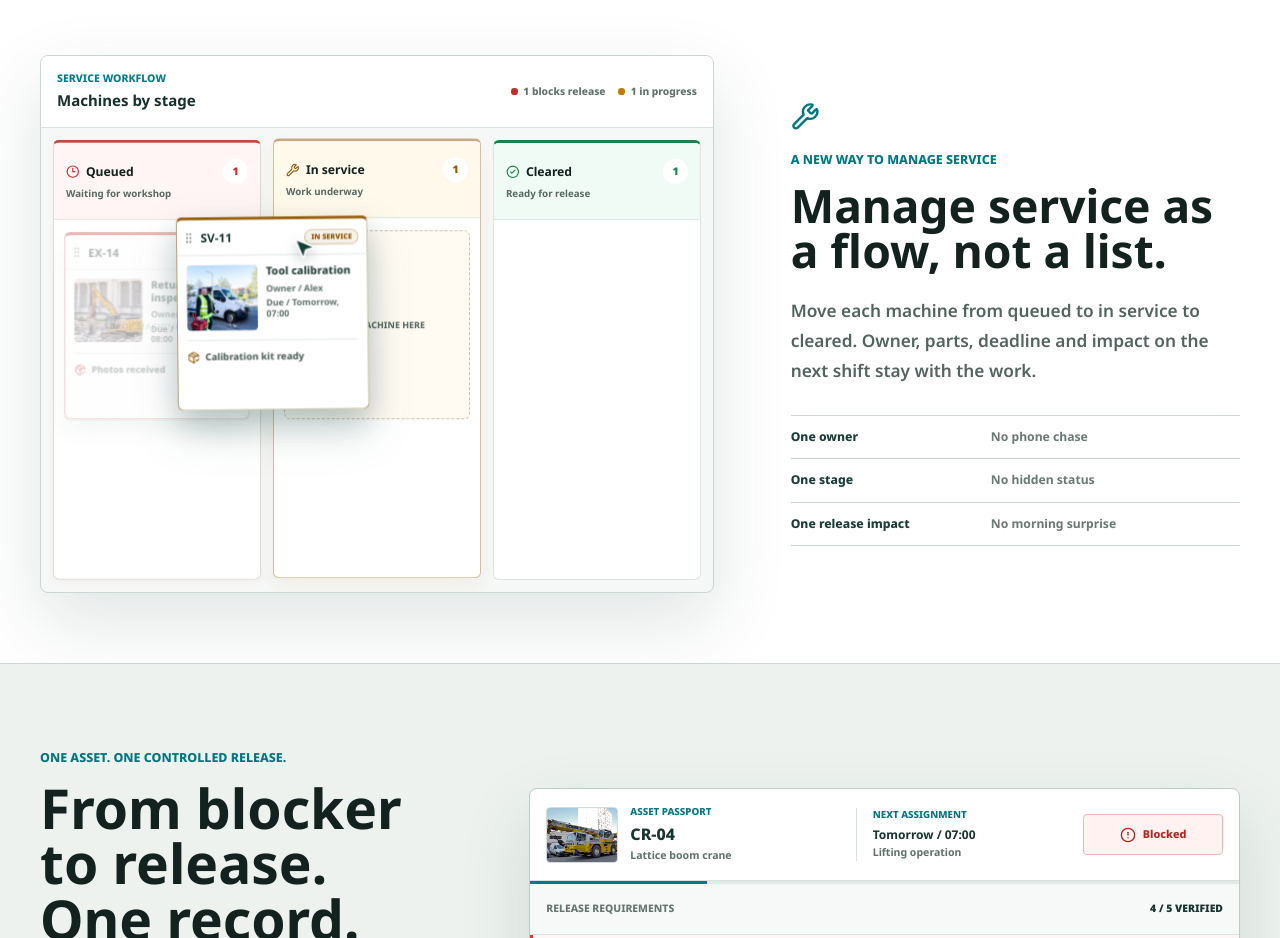
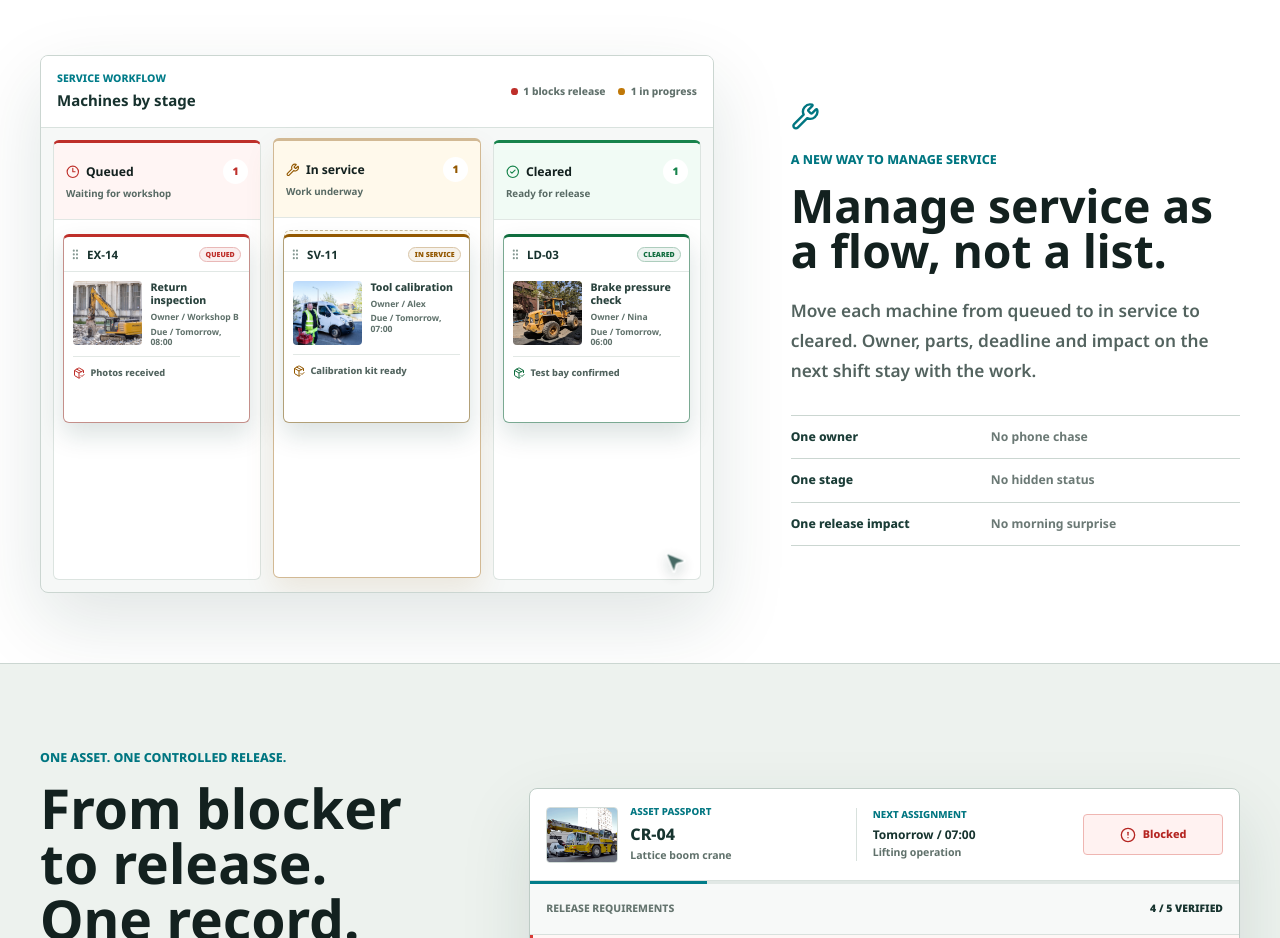
Before and after one commit to gkaragioul/FleetLever, a Next.js app: page /landing in a window 1280 px wide. Shown: the part 3940-4878 px from the top of the page. Built offline with nearby package versions, Linux system fonts and the light colour scheme; no server answers.

Commit message:
fix(site): keep cleared cards out of cursor loop

```diff
--- a/scripts/verify-commercial-ui.mjs
+++ b/scripts/verify-commercial-ui.mjs
@@ -436,6 +436,40 @@
     if (landedState.cursorPhase !== "parked") failures.push(`${name}: service cursor did not retreat after release`);
     if (landedState.cursorOpacity < 0.55) failures.push(`${name}: service cursor disappears after release`);
     if (landedState.cursorGripDelta < 24) failures.push(`${name}: service cursor remains coupled to the card after release`);
+
+    await motionPage.mouse.move(4, 4);
+    await motionPage.waitForFunction(
+      (selector) => {
+        const section = document.querySelector(selector);
+        return (
+          section?.getAttribute("data-service-stage") === "cleared" &&
+          section?.getAttribute("data-service-cursor-phase") === "parked"
+        );
+      },
+      '[data-animation="service-kanban"]',
+      { timeout: 3_500 },
+    );
+    await motionPage.waitForFunction(
+      (selector) => {
+        const section = document.querySelector(selector);
+        const phase = section?.getAttribute("data-service-cursor-phase");
+        return (
+          section?.getAttribute("data-service-stage") === "queued" ||
+          (section?.querySelector("[data-service-cursor]")?.getAttribute("data-cursor-from") === "cleared" &&
+            phase !== "parked")
+        );
+      },
+      '[data-animation="service-kanban"]',
+      { timeout: 2_500 },
+    );
+    const clearedRollover = await board.evaluate((section) => ({
+      stage: section.getAttribute("data-service-stage"),
+      cursorPhase: section.getAttribute("data-service-cursor-phase"),
+      cursorFrom: section.querySelector("[data-service-cursor]")?.getAttribute("data-cursor-from"),
+    }));
+    if (clearedRollover.cursorFrom === "cleared" && clearedRollover.cursorPhase !== "parked") {
+      failures.push(`${name}: service cursor picks up a completed card from the Cleared lane`);
+    }
   } finally {
     await motionPage.close();
   }
--- a/src/components/fleetlever/service-kanban-strip.module.css
+++ b/src/components/fleetlever/service-kanban-strip.module.css
@@ -304,6 +304,22 @@
   transition:
     left 520ms cubic-bezier(0.65, 0, 0.35, 1),
     opacity 180ms ease;
+}
+
+.board[data-rollover="true"] .trainCard .cardLift {
+  animation: serviceTrainRefresh 320ms cubic-bezier(0.22, 1, 0.36, 1) var(--train-delay) both;
+}
+
+@keyframes serviceTrainRefresh {
+  0% {
+    opacity: 0.42;
+    transform: translateY(0.35rem) scale(0.99);
+  }
+
+  100% {
+    opacity: 1;
+    transform: translateY(0) scale(1);
+  }
 }
 
 .board[data-moving="true"] .trainCard[data-motion-role="background"] {
--- a/src/components/fleetlever/service-kanban-strip.tsx
+++ b/src/components/fleetlever/service-kanban-strip.tsx
@@ -20,6 +20,7 @@
 const CURSOR_GRAB_DURATION = 80;
 const CURSOR_RELEASE_DURATION = 150;
 const CURSOR_RETREAT_DURATION = 220;
+const KANBAN_ROLLOVER_DURATION = 480;
 
 const stageMeta: Record<ServiceStage, { label: string; note: string }> = {
   queued: { label: "Queued", note: "Waiting for workshop" },
@@ -148,6 +149,7 @@
   const [cursorFrom, setCursorFrom] = useState<CursorAnchor>("queued");
   const [cursorTo, setCursorTo] = useState<CursorAnchor>("in-service");
   const [cursorPhase, setCursorPhase] = useState<CursorPhase>("parked");
+  const [rollingOver, setRollingOver] = useState(false);
   const [inView, setInView] = useState(false);
   const [paused, setPaused] = useState(false);
   const [documentVisible, setDocumentVisible] = useState(true);
@@ -169,6 +171,21 @@
     const currentStep = pipelineStepRef.current;
     const nextStep = Math.max(0, currentStep + direction);
     if (nextStep === currentStep) return;
+
+    if (direction === 1 && stageForStep(currentStep) === "cleared") {
+      choreographyBusyRef.current = true;
+      clearChoreographyTimers();
+      setDragEntry(null);
+      setRollingOver(true);
+      pipelineStepRef.current = nextStep;
+      setPipelineStep(nextStep);
+
+      scheduleChoreography(() => {
+        setRollingOver(false);
+        choreographyBusyRef.current = false;
+      }, KANBAN_ROLLOVER_DURATION);
+      return;
+    }
 
     const sourceEntry = Math.floor(currentStep / stages.length) * stages.length;
     choreographyBusyRef.current = true;
@@ -303,6 +320,7 @@
           className={styles.board}
           data-stage={visibleStage}
           data-moving={moving}
+          data-rollover={rollingOver}
           data-pipeline-step={displayStep}
           tabIndex={0}
           aria-label="Animated service Kanban showing a convoy of machines moving from queued to cleared"
```
